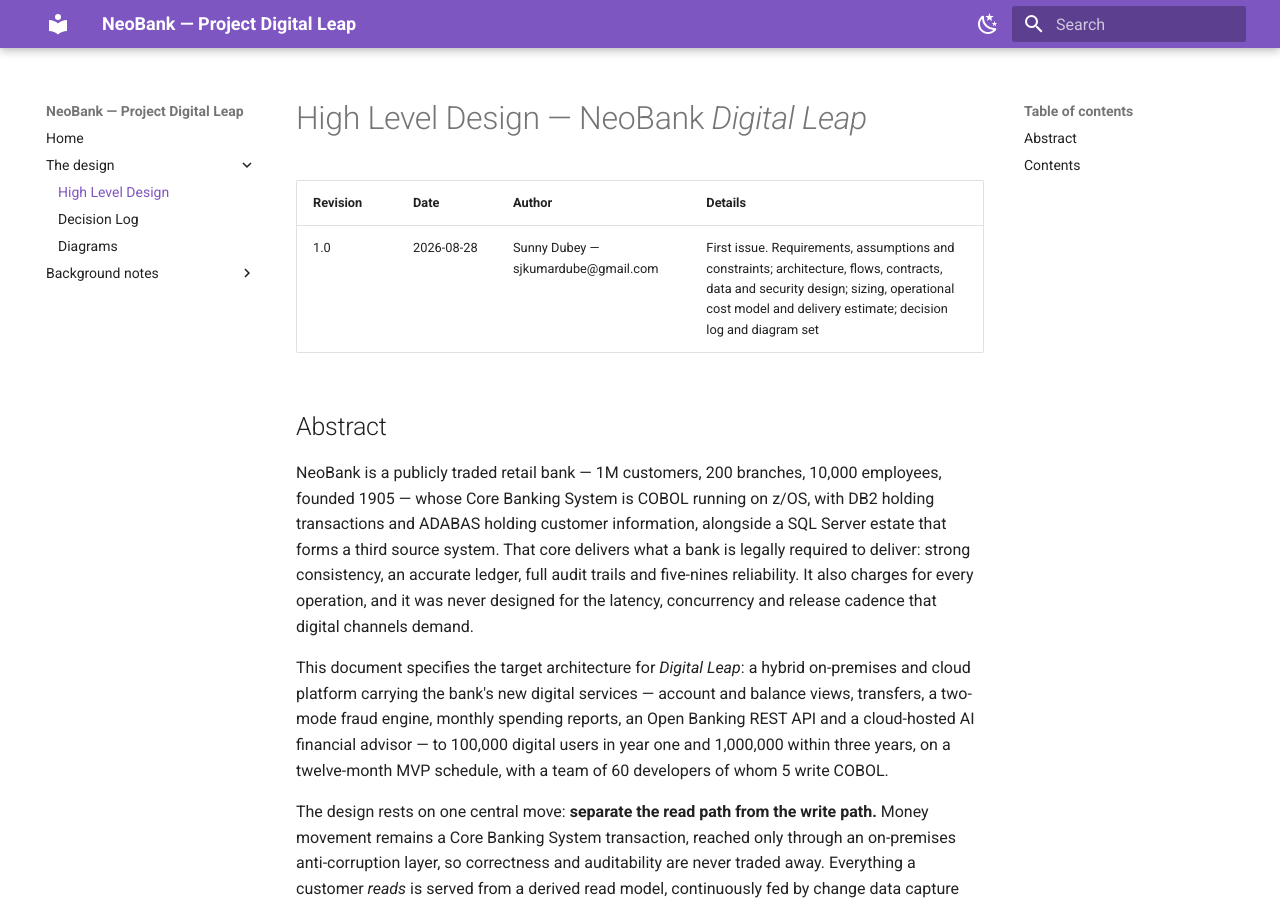
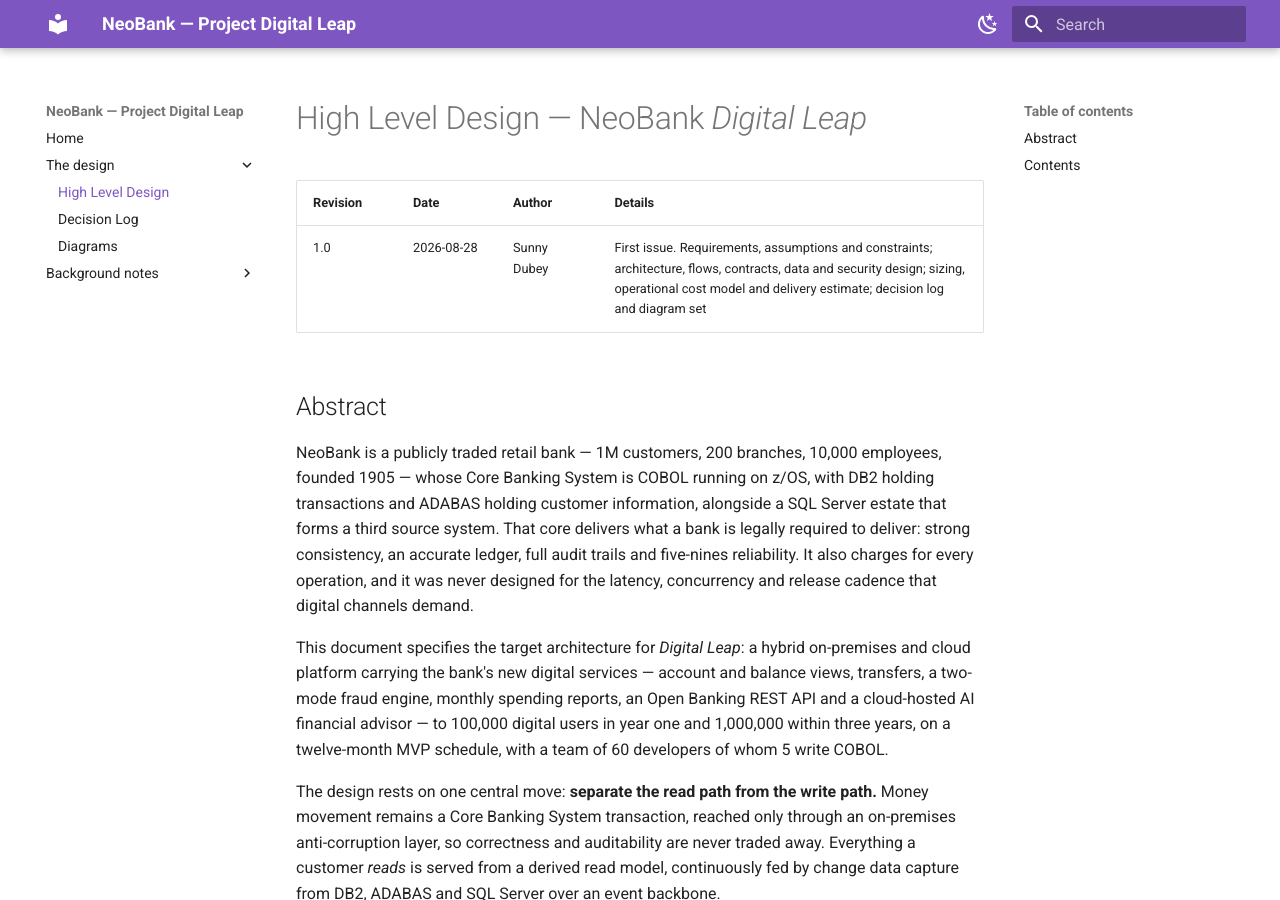
Before and after one commit to sunnydubey1111/neobank-digital-leap, an MkDocs documentation site: the page built from docs/solution/hld.md, in a window 1280 px wide and 900 px high. Built offline with MkDocs 1.6.1 and Material for MkDocs 9.7.7, drawn with Linux system fonts in a browser that asks for light colours.

Commit message:
Update hld.md

```diff
--- a/docs/solution/hld.md
+++ b/docs/solution/hld.md
@@ -2,7 +2,7 @@
 
 | Revision | Date | Author | Details |
 |----------|------|--------|---------|
-| 1.0 | 2026-08-28 | Sunny Dubey — sjkumardube@gmail.com | First issue. Requirements, assumptions and constraints; architecture, flows, contracts, data and security design; sizing, operational cost model and delivery estimate; decision log and diagram set |
+| 1.0 | 2026-08-28 | Sunny Dubey | First issue. Requirements, assumptions and constraints; architecture, flows, contracts, data and security design; sizing, operational cost model and delivery estimate; decision log and diagram set |
 
 ## Abstract
 
```
